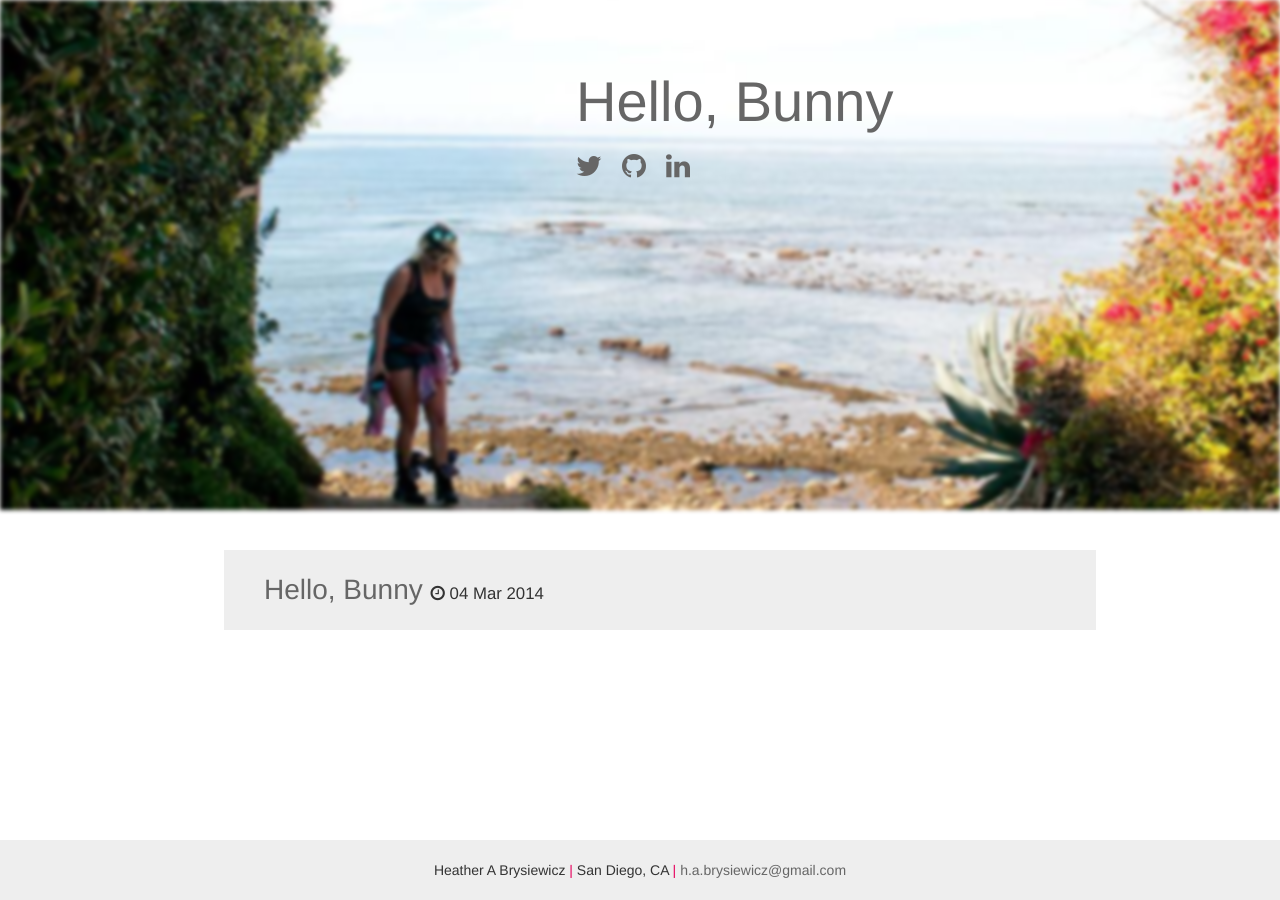
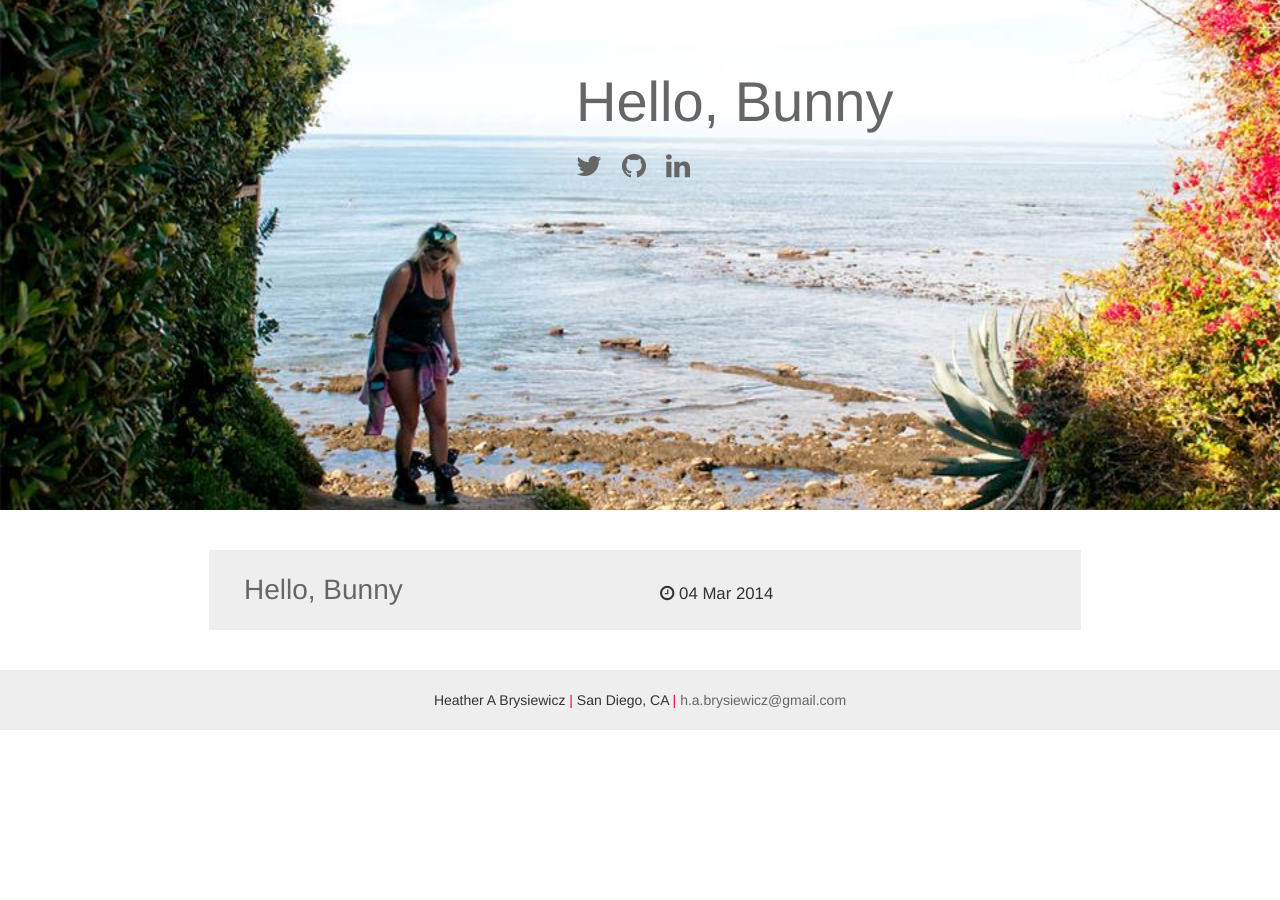
Before and after one commit to hbrysiewicz/hbrysiewicz.github.io, a Jekyll site: the page built from index.html, in a window 1280 px wide. Built offline with Jekyll 4.4.1, drawn with Linux system fonts in a browser that asks for light colours; Markdown is read by kramdown in place of the engine named in the settings.

Commit message:
Updates for mobile layout

```diff
--- a/_layouts/default.html
+++ b/_layouts/default.html
@@ -45,7 +45,7 @@
         <div class="img"></div>
       </div>
 
-      <div class="container">
+      <div class="container site-container">
         {{ content }}
       </div>
 
--- a/_layouts/post.html
+++ b/_layouts/post.html
@@ -3,8 +3,10 @@
 ---
 
 <div class="row">
-  <div class="col-md-offset-1 col-md-10">
+  <div class="col-md-offset-1 col-md-6">
     <h2>{{ page.title }}</h2>
+  </div>
+  <div class="col-md-6">
     <p class="meta">
       <span class="fa fa-clock-o fa-1x"></span>
       {{ page.date | date_to_string }}
--- a/assets/css/main.css
+++ b/assets/css/main.css
@@ -22,6 +22,14 @@
   color: #e6005c !important;
 }
 
+.site {
+  position: relative;
+}
+
+.site-container {
+  padding-bottom: 80px;
+}
+
 #social {
   position: absolute;
   z-index: 999;
@@ -29,6 +37,12 @@
   left: 45%;
   list-style-type: none;
   padding: 0;
+}
+
+@media screen and (max-width: 600px) {
+  #social {
+    top: 40%;
+  }
 }
 
 .social-link {
@@ -57,7 +71,6 @@
 .img {
   height: 100%;
   width: 100%;
-  -webkit-filter: blur(2px);
 }
 
 .content {
--- a/index.html
+++ b/index.html
@@ -7,11 +7,13 @@
   <ul class="posts">
 
     {% for post in site.posts %}
-      <li class="post-title">
+      <li class="post-title row">
 
-        <div class="post-title-link">
+        <div class="post-title-link col-md-6">
           <a href="{{ post.url }}">{{ post.title }}</a>
+        </div>
 
+        <div class="col-md-6">
           <span class="post-date">
             <span class="fa fa-clock-o fa-1x"></span>
             {{ post.date | date_to_string }}
```
